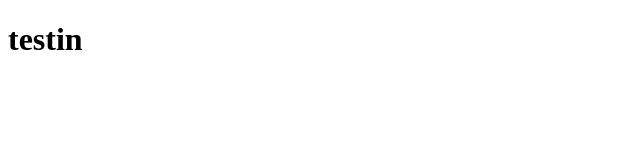
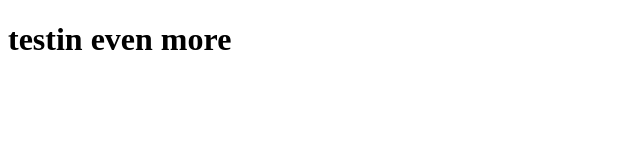
Before and after one commit to MaltheJvw/cv-site, a plain HTML site: page index.html in a window 1280 px wide. Shown: the whole page, without its empty margins (0-640 px from the left). Drawn offline with Linux system fonts and the light colour scheme.

Commit message:
added more to header

```diff
--- a/index.html
+++ b/index.html
@@ -7,6 +7,6 @@
     <title>Document</title>
 </head>
 <body>
-    <h1>testin</h1>
+    <h1>testin even more</h1>
 </body>
 </html>
```
